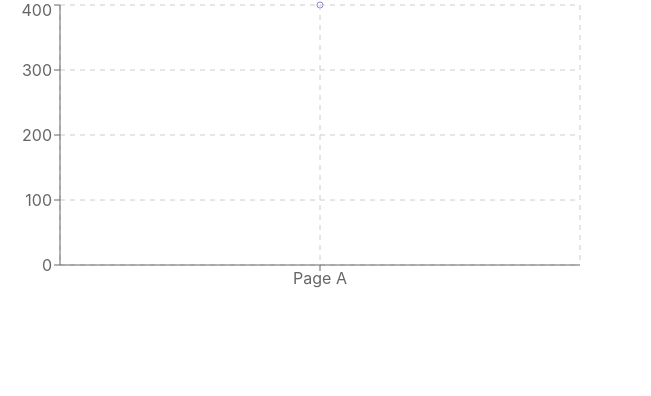
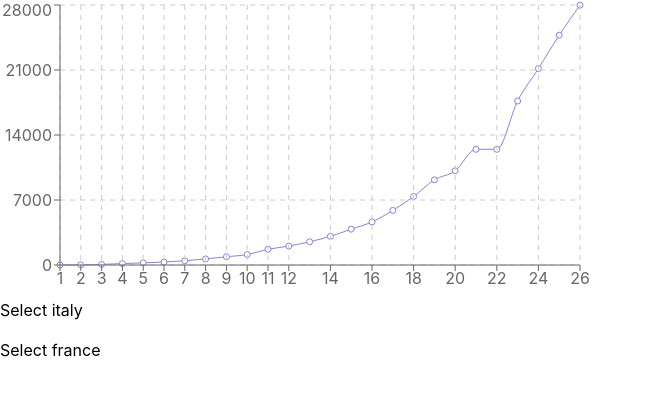
Before and after one commit to Moskvyak/covid-frontend, a React (Create React App) app: page / in a window 1280 px wide. Shown: the top 396 px of the page, without its empty margins (0-651 px from the left). Built offline with nearby package versions, Linux system fonts and the light colour scheme.

Commit message:
wokring with checking unchecking

```diff
--- a/src/components/SimpleChart/SimpleChart.tsx
+++ b/src/components/SimpleChart/SimpleChart.tsx
@@ -1,15 +1,99 @@
-import React from 'react';
-import { LineChart, Line, CartesianGrid, XAxis, YAxis, Tooltip } from 'recharts';
-const data = [{name: 'Page A', uv: 400, pv: 2400, amt: 2400}];
-
-const SimpleChart: React.FC = () => (
-  <LineChart width={600} height={300} data={data} margin={{ top: 5, right: 20, bottom: 5, left: 0 }}>
-    <Line type="monotone" dataKey="uv" stroke="#8884d8" />
-    <CartesianGrid stroke="#ccc" strokeDasharray="5 5" />
-    <XAxis dataKey="name" />
-    <YAxis />
-    <Tooltip />
-  </LineChart>
-);
+import React, { useState } from 'react';
+import {
+  LineChart,
+  Line,
+  CartesianGrid,
+  XAxis,
+  YAxis,
+  Tooltip
+} from 'recharts';
+const data = [
+  { day: 1, france: 10, italy: 3 },
+  { day: 2, france: 12, italy: 20 },
+  { day: 3, france: 12, italy: 62 },
+  { day: 4, france: 12, italy: 155 },
+  { day: 5, france: 12, italy: 229 },
+  { day: 6, france: 14, italy: 322 },
+  { day: 7, france: 18, italy: 453 },
+  { day: 8, france: 38, italy: 655 },
+  { day: 9, france: 57, italy: 888 },
+  { day: 10, france: 100, italy: 1128 },
+  { day: 11, france: 130, italy: 1694 },
+  { day: 12, france: 191, italy: 2036 },
+  { day: 13, france: 204, italy: 2502 },
+  { day: 14, france: 285, italy: 3089 },
+  { day: 15, france: 377, italy: 3858 },
+  { day: 16, france: 653, italy: 4636 },
+  { day: 17, france: 949, italy: 5883 },
+  { day: 18, france: 1126, italy: 7375 },
+  { day: 19, france: 1209, italy: 9172 },
+  { day: 20, france: 1784, italy: 10149 },
+  { day: 21, france: 2281, italy: 12462 },
+  { day: 22, france: 2281, italy: 12462 },
+  { day: 23, france: 3661, italy: 17660 },
+  { day: 24, france: 4469, italy: 21157 },
+  { day: 25, france: 4499, italy: 24747 },
+  { day: 26, france: 6633, italy: 27980 }
+];
+const countries: any[] = [
+  { c: 'italy', color: '#8884d8' },
+  { c: 'france', color: '#ff4f4f' }
+];
+const SimpleChart: React.FC = () => {
+  const [selectedContries, setSelectedContries] = useState([countries[0]]);
+  const updateCountry = (country: any) => {
+    console.log({ country });
+    if (!selectedContries.find((selC: any) => selC.c === country.c)) {
+      const updatedCountries = [...selectedContries, country];
+      console.log(updatedCountries);
+      setSelectedContries(updatedCountries);
+    } else {
+      const updatedCountries = selectedContries.filter(
+        (selC: any) => selC.c !== country.c
+      );
+      setSelectedContries(updatedCountries);
+    }
+  };
+  return (
+    <div>
+      <LineChart
+        width={600}
+        height={300}
+        data={data}
+        margin={{ top: 5, right: 20, bottom: 5, left: 0 }}
+      >
+        {selectedContries.map((selected: any, index: number) => {
+          console.log({selected});
+          return (
+            <Line
+              key={selected.c}
+              type="monotone"
+              dataKey={selected.c}
+              stroke={selected.color}
+            />
+          );
+        })}
+        <CartesianGrid stroke="#ccc" strokeDasharray="5 5" />
+        <XAxis dataKey="day" />
+        <YAxis />
+        <Tooltip />
+      </LineChart>
+      <div>
+        <div>
+          {countries.map((country: any) => {
+            return (
+              <div key={country.c}>
+                <div onClick={() => updateCountry(country)}>
+                  Select {country.c}
+                </div>
+                <br />
+              </div>
+            );
+          })}
+        </div>
+      </div>
+    </div>
+  );
+};
 
 export { SimpleChart };
```
